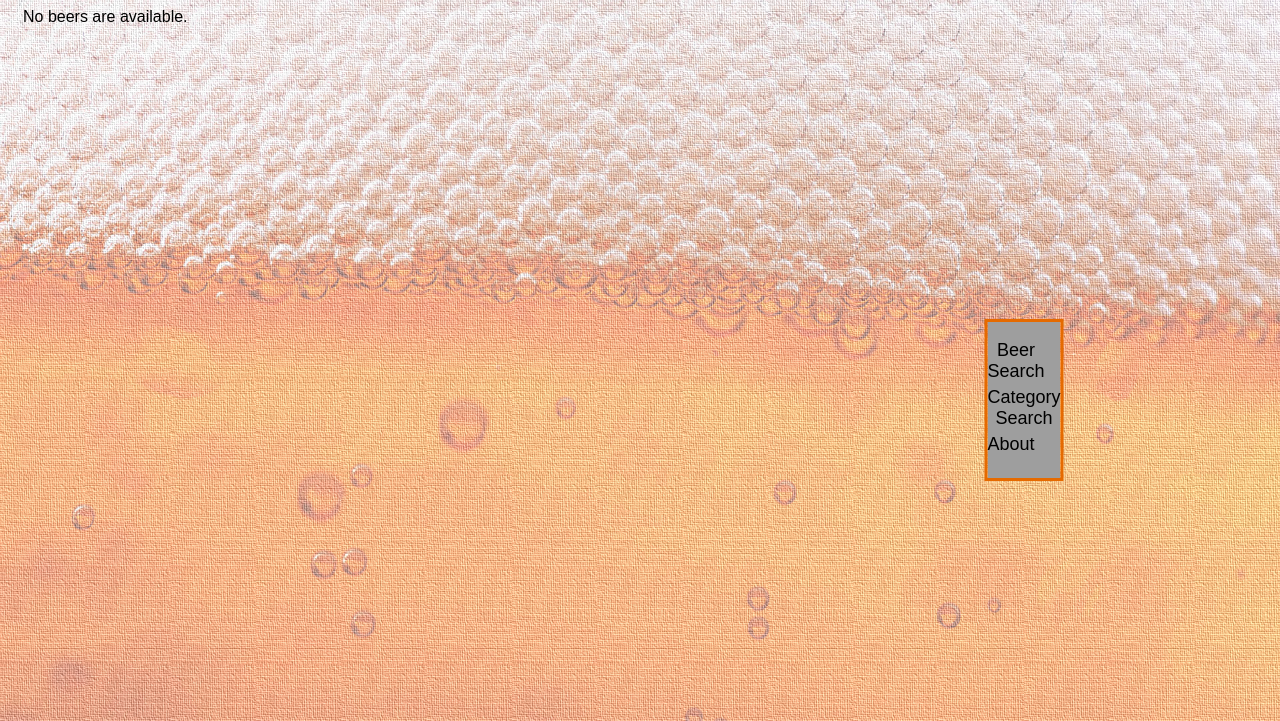
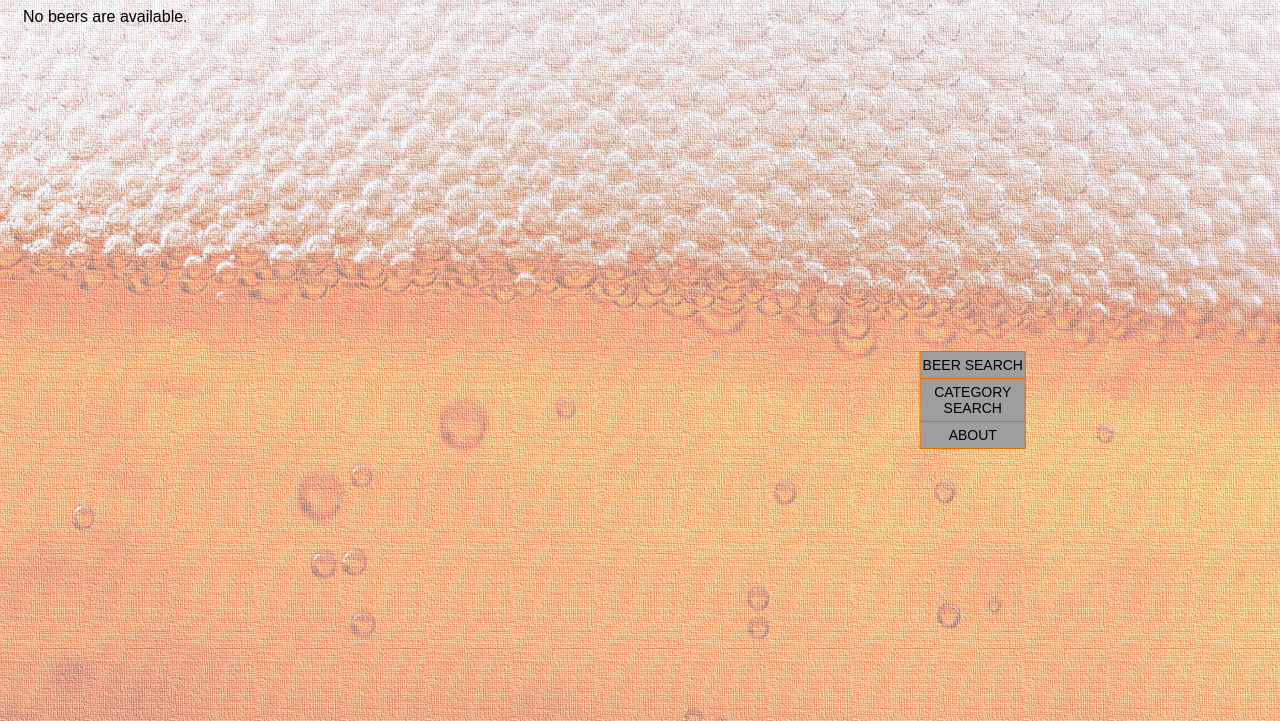
Before and after one commit to Eloisa-R/beerlin-app, a Django app: template beer/templates/beer/detail.html in a window 1280 px wide. Shown: the top 721 px of the page. Run offline with Django 3.2, Linux system fonts and the light colour scheme; the template is opened without the code that fills it, so the values that code supplies are empty; grey boxes are pictures that could not be loaded.

Commit message:
menu design'

```diff
--- a/beer/static/css/beer.css
+++ b/beer/static/css/beer.css
@@ -22,6 +22,14 @@ body {
 	 text-align: center;
 	 font-size: 18px;
 	 padding: 0px;
+	 border-color: #E56A00;
+	 border-style: solid;
+	 border-top-width: 0px;
+	 border-right-width: 1px;
+	 border-bottom-width: 1px;
+	 border-left-width: 1px;
+	 background: url('/css/background_txt.png') no-repeat;
+     background-size: 100% 100%;
 }
 
 .boxline{
@@ -33,22 +41,24 @@ body {
 .line {
 	display: block;
 	text-decoration: none;
-	word-wrap: break-word;
-	width: min-content;
 	padding-bottom: 5px;
+	padding-top: 5px;
+	border-color: #E56A00;
+	border-style: solid;
+	border-top-width: 1px;
+	border-right-width: 0px;
+	border-left-width: 0px;
+	border-bottom-width: 0px;
+	font-size: 14px;
 }
 
 .col-1_index {width: 8.33%;
 	          position: absolute;
-              left:80%;
+              left:76%;
               top: 50%;
               transform:translate(-50%, -50%);
               text-align: center;
-              background: url('/css/background_txt.png') no-repeat;
-              background-size: 100% 100%;
-              border-style: solid;
-              border-color: #E56A00;
-              width: min-content;}
+          }
 
 
 .col-1 {width: 8.33%;}
--- a/beer/templates/beer/beer_not_found.html
+++ b/beer/templates/beer/beer_not_found.html
@@ -15,9 +15,9 @@
    <div class="col-1_index">
     <ul class="ul">
 
-       <div class="line"><li><a href="{% url 'index' %}">Beer Search</a></li></div>
-       <div class="line"><li><a href="{% url 'styles' %}">Category Search</a></li></div>
-       <div class="line"><li><a href="">About</a></li></div>
+       <div class="line"><li><a href="{% url 'index' %}">BEER SEARCH</a></li></div>
+       <div class="line"><li><a href="{% url 'styles' %}">CATEGORY SEARCH</a></li></div>
+       <div class="line"><li><a href="">ABOUT</a></li></div>
     </ul>
     </div>
    <p class="col-4_index"> {{ text }} </p>
--- a/beer/templates/beer/detail.html
+++ b/beer/templates/beer/detail.html
@@ -15,9 +15,9 @@
 <div class="col-1_index">
 <ul class="ul">
 
-   <div class="line"><li><a href="{% url 'index' %}">Beer Search</a></li></div>
-   <div class="line"><li><a href="{% url 'styles' %}">Category Search</a></li></div>
-   <div class="line"><li><a href="">About</a></li></div>
+   <div class="line"><li><a href="{% url 'index' %}">BEER SEARCH</a></li></div>
+   <div class="line"><li><a href="{% url 'styles' %}">CATEGORY SEARCH</a></li></div>
+   <div class="line"><li><a href="">ABOUT</a></li></div>
 </ul>
 </div>
 
--- a/beer/templates/beer/index.html
+++ b/beer/templates/beer/index.html
@@ -18,8 +18,8 @@
     <div class="col-1_index">
     <ul class="ul">
 
-       <div class="line"><li><a href="{% url 'styles' %}">Category Search</a></li></div>
-       <div class="line"><li><a href="">About</a></li></div>
+       <div class="line"><li><a href="{% url 'styles' %}">CATEGORY SEARCH</a></li></div>
+       <div class="line"><li><a href="">ABOUT</a></li></div>
     </ul>
     </div>
     <div class="col-4_index">
--- a/beer/templates/beer/style_detail.html
+++ b/beer/templates/beer/style_detail.html
@@ -16,9 +16,9 @@
    <div class="col-1_index">
     <ul class="ul">
 
-   <div class="line"><li><a href="{% url 'index' %}">Beer Search</a></li></div>
-   <div class="line"><li><a href="{% url 'styles' %}">Category Search</a></li></div>
-   <div class="line"><li><a href="">About</a></li></div>
+   <div class="line"><li><a href="{% url 'index' %}">BEER SEARCH</a></li></div>
+   <div class="line"><li><a href="{% url 'styles' %}">CATEGORY SEARCH</a></li></div>
+   <div class="line"><li><a href="">ABOUT</a></li></div>
    </ul>
    </div>
 
```
